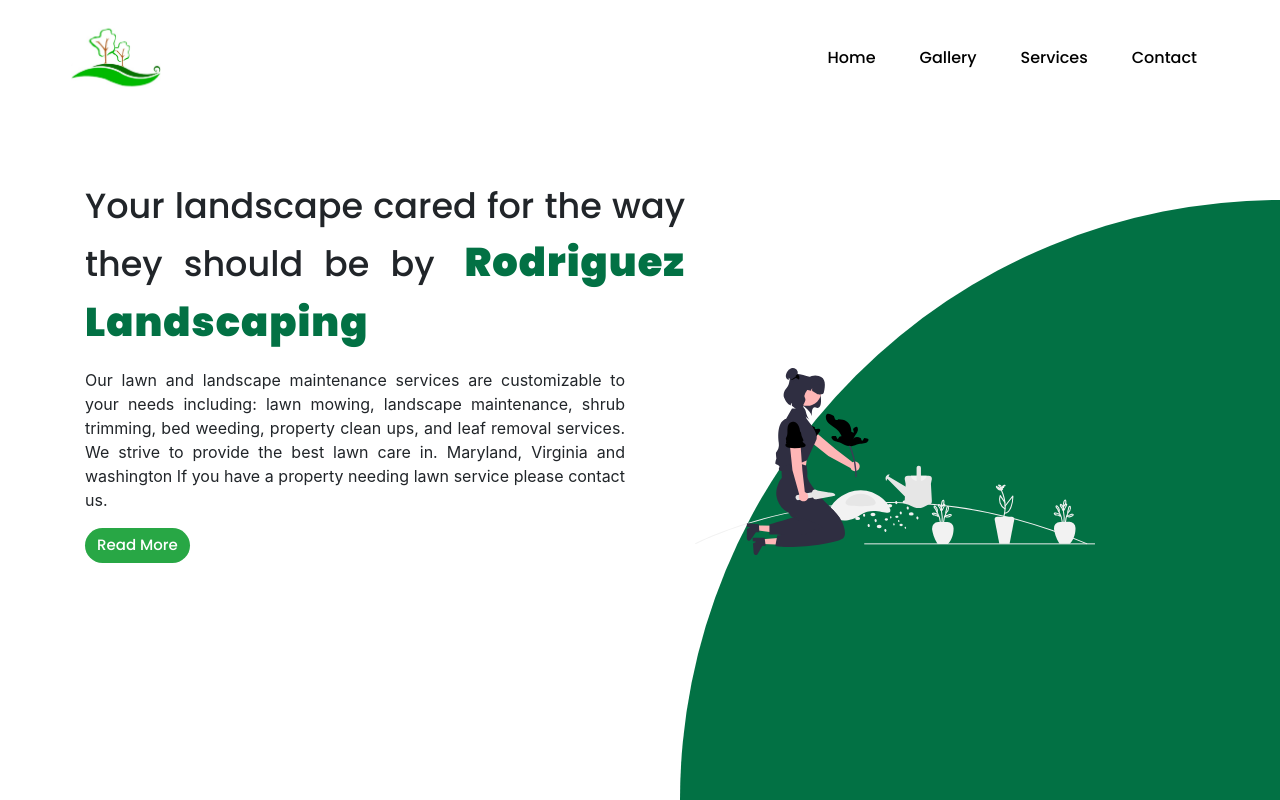
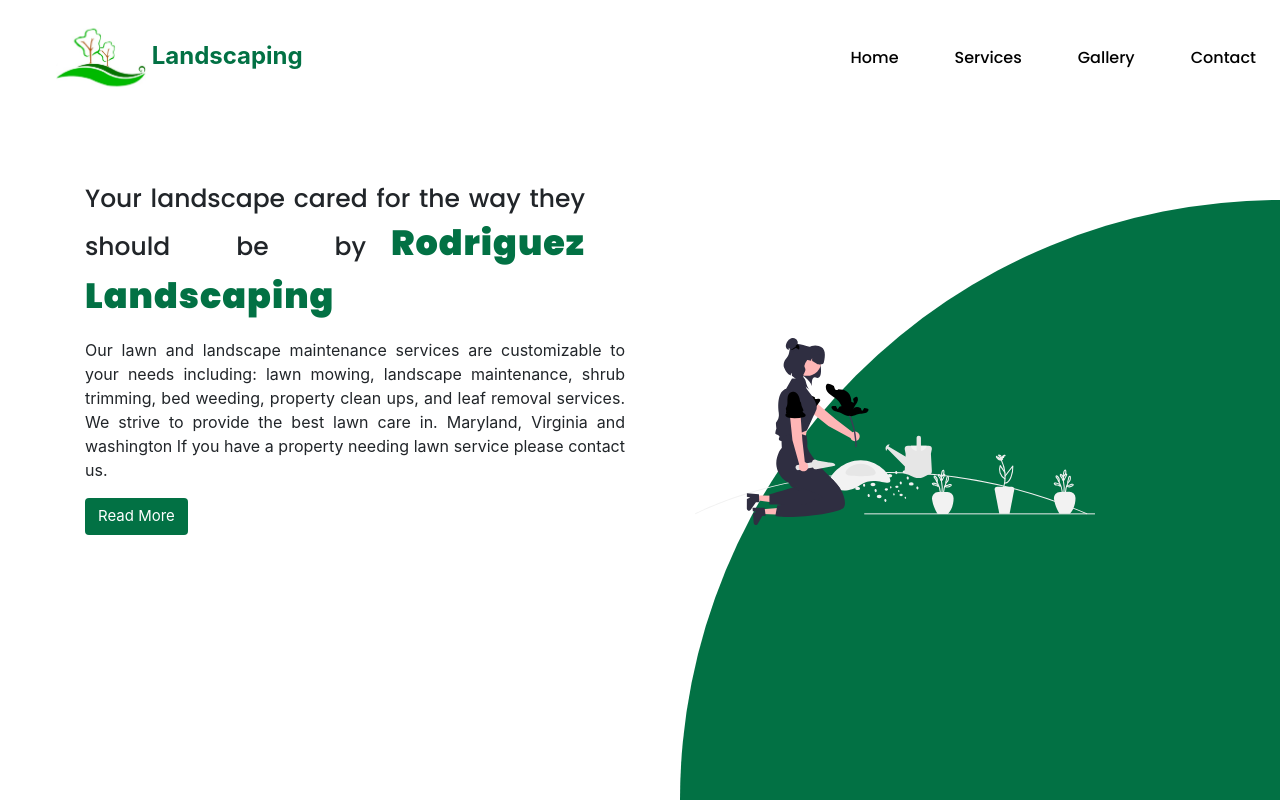
Before and after one commit to Olstertecn11/landscape-web-page, a React (Create React App) app: page / in a window 1280 px wide. Built offline with nearby package versions, Linux system fonts and the light colour scheme.

Commit message:
fixing responsive design xdxdxd

```diff
--- a/src/App.css
+++ b/src/App.css
@@ -6,45 +6,6 @@
   font-weight:normal;
 }
 
-
-.App {
-  text-align: center;
-}
-
-.App-logo {
-  height: 40vmin;
-  pointer-events: none;
-}
-
-@media (prefers-reduced-motion: no-preference) {
-  .App-logo {
-    animation: App-logo-spin infinite 20s linear;
-  }
-}
-
-.App-header {
-  background-color: #282c34;
-  min-height: 100vh;
-  display: flex;
-  flex-direction: column;
-  align-items: center;
-  justify-content: center;
-  font-size: calc(10px + 2vmin);
-  color: white;
-}
-
-.App-link {
-  color: #61dafb;
-}
-
-@keyframes App-logo-spin {
-  from {
-    transform: rotate(0deg);
-  }
-  to {
-    transform: rotate(360deg);
-  }
-}
 
 
 .circle{
@@ -95,3 +56,53 @@
   font-family: Poppins;
   letter-spacing: 1px;
 }
+
+.btn-read{
+  background: #027144;
+}
+
+
+@media (min-width: 400px){
+  .circle{
+    position: absolute;
+    top: 0;
+    left: 0;
+    width: 100%;
+    z-index: 0;
+    height: 75%;
+    background: #027144;
+    clip-path: circle(300px at right 600px);
+  }
+
+  .title{
+    font-size: 25px;
+    width: 500px;
+    font-family: Poppins;
+    font-weight: 500;
+  }
+
+  .name{
+    font-size: 35px;
+    margin-left: 5%;
+    color: #027144;
+    font-weight: 900;
+    font-family: Poppins;
+    letter-spacing: 1px;
+  }
+
+
+}
+@media (min-width: 800px){
+  .circle{
+    position: absolute;
+    top: 0;
+    left: 0;
+    width: 100%;
+    z-index: 0;
+    height: 100%;
+    background: #027144;
+    clip-path: circle(600px at right 800px);
+  }
+
+
+}
--- a/src/App.jsx
+++ b/src/App.jsx
@@ -27,7 +27,7 @@
 	  <p>
 Our lawn and landscape maintenance services are customizable to your needs including: lawn mowing, landscape maintenance, shrub trimming, bed weeding, property clean ups, and leaf removal services. We strive to provide the best lawn care in. Maryland, Virginia and washington If you have a property needing lawn service please contact us.
 	  </p>
-	    <a href="#" className="btn btn-success text-white">Read More</a>
+	    <a href="#" className="btn btn-read text-white">Read More</a>
 	  </div>
 	  <div className="col">
 	    <img className="img" src={img} width={200} alt=""/>
--- a/src/components/Nav.jsx
+++ b/src/components/Nav.jsx
@@ -4,15 +4,26 @@
 const Nav = ()=>{
   return(
     <>
-      <nav class="navbar">
-	<div class="container-fluid">
-	  <a class="navbar-brand"> <img src={img} alt="" className="logo" /> </a>
-	  <form class="mx-right buttons-form">
-	    <button class="btn btn-outline-success" type="submit">Home</button>
-	    <button class="btn btn-outline-success" type="submit">Gallery</button>
-	    <button class="btn btn-outline-success" type="submit">Services</button>
-	    <button class="btn btn-outline-success" type="submit">Contact</button>
-	  </form>
+      <nav className="navbar navbar-expand-lg">
+	<a className="navbar-brand" href="#"><img src={img} className='logo'/>  Landscaping</a>
+	<button className="navbar-toggler" type="button" data-toggle="collapse" data-target="#navbarText" aria-controls="navbarText" aria-expanded="false" aria-label="Toggle navigation">
+	  <span className="navbar-toggler-icon"></span>
+	</button>
+	<div className="collapse navbar-collapse" id="navbarText">
+	  <ul className="navbar-nav ml-auto">
+	    <li className="nav-item active">
+	      <a className="nav-link" href="#">Home</a>
+	    </li>
+	    <li className="nav-item">
+	      <a className="nav-link" href="#">Services</a>
+	    </li>
+	    <li className="nav-item">
+	      <a className="nav-link" href="#">Gallery</a>
+	    </li>
+	    <li className="nav-item">
+	      <a className="nav-link" href="#">Contact</a>
+	    </li>
+	  </ul>
 	</div>
       </nav>
     </>
--- a/src/components/styles/navbar.css
+++ b/src/components/styles/navbar.css
@@ -2,15 +2,29 @@
 
 .navbar{
   background: white;
+
+}
+.navbar-brand{
+  color:#027144;
+  font-weight: bold;
+  font-size: 150%;
 }
 
+
+.navbar-brand:hover{
+  color:#027144;
+}
 
 .logo{
   width:90px;
 }
 
-.btn{
-  margin-left: 20px;
+.navbar-toggler{
+  color: green;
+}
+
+.nav-link{
+  margin-left: 40px;
   border-radius: 25px 25px;
   border: none;
   font-family: Poppins;
@@ -19,16 +33,23 @@
   transition: .35s;
 }
 
-.btn:hover{
+.nav-link:hover{
   background: #027144;
   color: white;
   transition: .55s;
 }
 
-.buttons-form{
-  margin-right: 40px;
-}
 
 img{
   margin-left: 40px;
 }
+
+
+.navbar-toggler{
+  color: black;
+
+}
+
+#nav-toggle-button span {
+    background-color: black;
+}
```
